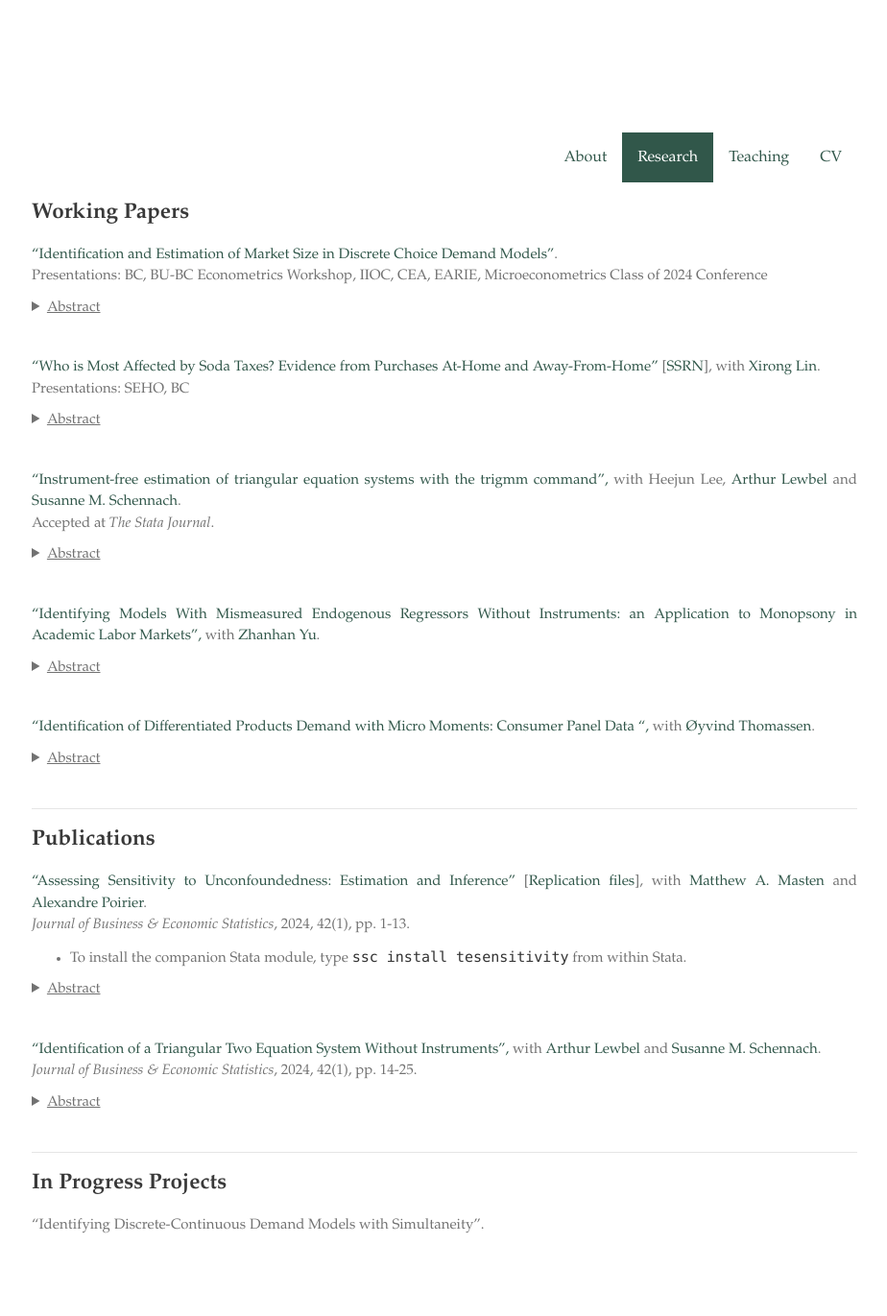
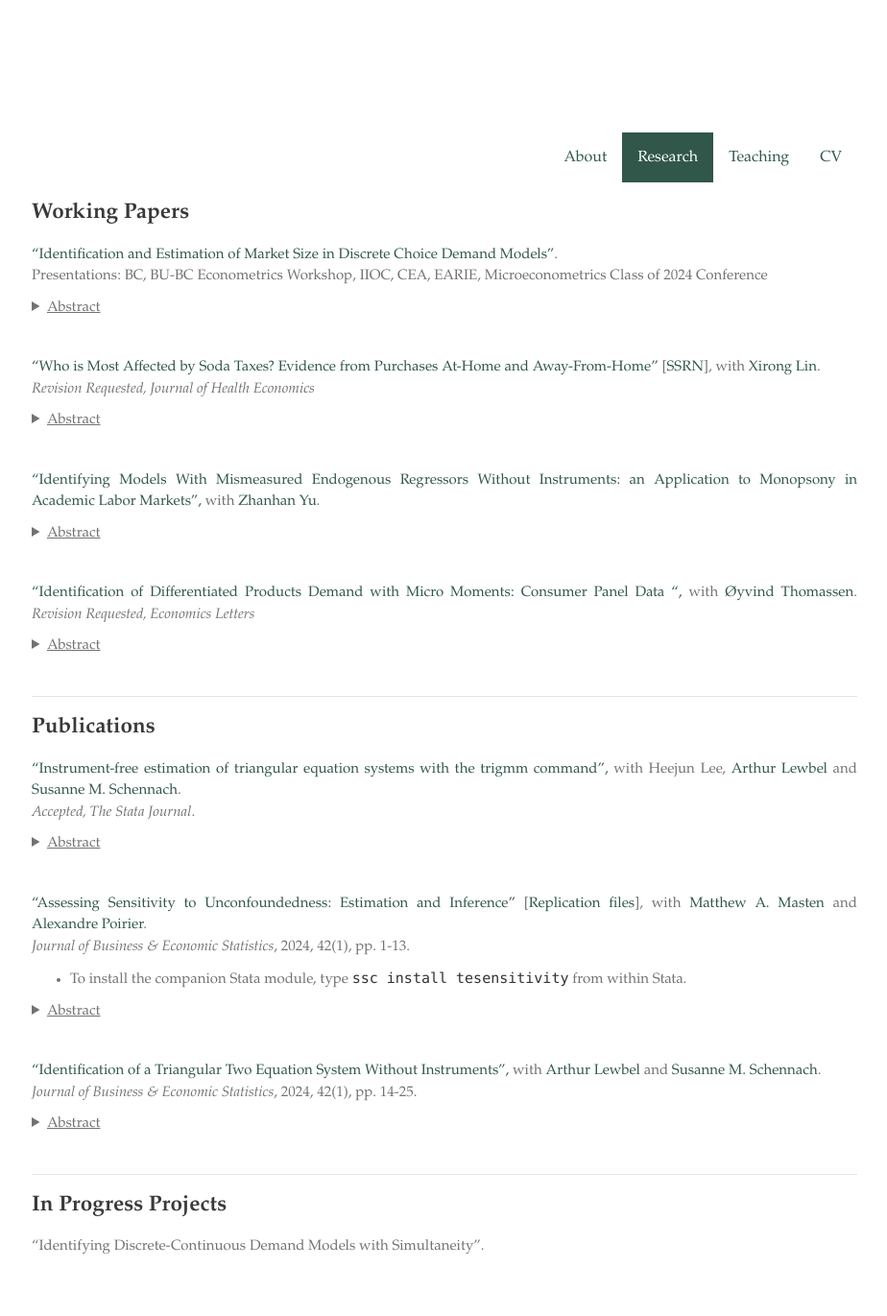
Before and after one commit to zhanglinqi/zhanglinqi.github.io, a Jekyll site: the page built from research.md, in a window 1280 px wide. Shown: the whole page at 96% size, without its empty margins (177-1101 px from the left). Built offline with Jekyll 4.4.1, drawn with Linux system fonts in a browser that asks for light colours; our own code applies the rules of GitHub Pages for plain Markdown files; before the commit the page ends 1348 px from its top, so only the background shows below that.

Commit message:
update working papers

```diff
--- a/research.md
+++ b/research.md
@@ -16,22 +16,13 @@ Presentations: BC, BU-BC Econometrics Workshop, IIOC, CEA, EARIE, Microeconometr
 
 
 ["Who is Most Affected by Soda Taxes? Evidence from Purchases At-Home and Away-From-Home"](https://zhanglinqi.github.io/assets/pdf/soda_tax_Linqi_Zhang.pdf) [[SSRN](https://papers.ssrn.com/sol3/papers.cfm?abstract_id=4953476)], with [Xirong Lin](http://www.xirong-lin.com).
-Presentations: SEHO, BC
+*Revision Requested, Journal of Health Economics*
 <details>
 <summary><u>Abstract</u></summary>
 <p> Using a novel dataset that includes at-home and away-from-home food purchases, we study who is affected by soda taxes. We nonparametrically estimate a random coefficient nested logit model to exploit the rich heterogeneity in preferences and price elasticities across households, including SNAP participants and non-SNAP-participant poor. By simulating its impacts, we find that soda taxes are less effective away-from-home while more effective at-home, especially by targeting the total sugar intake of the poor, those with high total dietary sugar, and households without children. Our results suggest that ignoring either segment can lead to biased policy implications.
 </p>
 </details>
 
-["Instrument-free estimation of triangular equation systems with the trigmm command",](https://drive.google.com/file/d/1ssduVrNYEQ9bbyhdq8nTTbKCnfGndskI/view) with Heejun Lee, [Arthur Lewbel](https://sites.google.com/bc.edu/arthur-lewbel) and [Susanne M. Schennach](https://sites.google.com/a/brown.edu/smschenn/).
-Accepted at *The Stata Journal*.
-<details>
-<summary><u>Abstract</u></summary>
-<p> In this article, we introduce the Stata package trigmm. The trigmm command performs an estimation for the parameters of a triangular two equation system without instruments and reports standard errors. The method is based on Lewbel, Schennach, and Zhang
-(Journal of Business & Economic Statistics, forthcoming), who have proposed sufficient
-conditions for identification and derived associated moment conditions. The estimation is conducted by casting the moment conditions into the built-in Stata command gmm. The usage of package trigmm is illustrated with simulated data and sample commands.
-</p>
-</details>
 
 ["Identifying Models With Mismeasured Endogenous Regressors Without Instruments: an Application to Monopsony in Academic Labor Markets",](https://zhanglinqi.github.io/assets/pdf/noside_error_monopsony_LZ_ZY.pdf) with [Zhanhan Yu](https://yuzhanhan.github.io/personal-website/).
 <details>
@@ -40,7 +31,8 @@ conditions for identification and derived associated moment conditions. The esti
 </p>
 </details>
 
-["Identification of Differentiated Products Demand with Micro Moments: Consumer Panel Data ",](https://www.dropbox.com/scl/fi/w1z7gbefvrqnl9gccaz3n/MicroMoments-main.pdf?rlkey=2953zy15wgbmuqqniayswatlq&st=y3qj1irz&dl=0) with [Øyvind Thomassen](https://sites.google.com/site/oyvindthomassen/).
+["Identification of Differentiated Products Demand with Micro Moments: Consumer Panel Data ",](https://www.dropbox.com/scl/fi/xyj37juqx0eizf5xdptj4/MicroMomentsManuscript_11October2025.pdf?rlkey=ptukzcaz1zdi16h45qz3bgavm&e=1&st=8va72f49&dl=0) with [Øyvind Thomassen](https://sites.google.com/site/oyvindthomassen/).
+*Revision Requested, Economics Letters*
 <details>
 <summary><u>Abstract</u></summary>
 <p> This paper derives identification conditions for BLP-style differentiated products demand models with micro moments from consumer panel data. Identification leverages cross-period dependence of unobserved preference heterogeneity. Identification conditions are provided for models with nonparametrically specified random coefficients. Monte Carlo simulations suggest that incorporating consumer panel data can achieve performance comparable to that of second-choice data.
@@ -50,6 +42,17 @@ conditions for identification and derived associated moment conditions. The esti
 ---
 
 ## Publications
+
+
+["Instrument-free estimation of triangular equation systems with the trigmm command",](https://drive.google.com/file/d/1ssduVrNYEQ9bbyhdq8nTTbKCnfGndskI/view) with Heejun Lee, [Arthur Lewbel](https://sites.google.com/bc.edu/arthur-lewbel) and [Susanne M. Schennach](https://sites.google.com/a/brown.edu/smschenn/).
+*Accepted, The Stata Journal*.
+<details>
+<summary><u>Abstract</u></summary>
+<p> In this article, we introduce the Stata package trigmm. The trigmm command performs an estimation for the parameters of a triangular two equation system without instruments and reports standard errors. The method is based on Lewbel, Schennach, and Zhang
+(Journal of Business & Economic Statistics, forthcoming), who have proposed sufficient
+conditions for identification and derived associated moment conditions. The estimation is conducted by casting the moment conditions into the built-in Stata command gmm. The usage of package trigmm is illustrated with simulated data and sample commands.
+</p>
+</details>
 
 ["Assessing Sensitivity to Unconfoundedness: Estimation and Inference"](https://arxiv.org/abs/2012.15716) [[Replication files](https://dl.dropboxusercontent.com/s/rj6nxlh6howhzvg/Replication%20Code.zip?dl=0)], with [Matthew A. Masten](https://mattmasten.github.io) and [Alexandre Poirier](https://sites.google.com/site/alexpoirierecon/).
 *Journal of Business & Economic Statistics*, 2024, 42(1), pp. 1-13.
```
